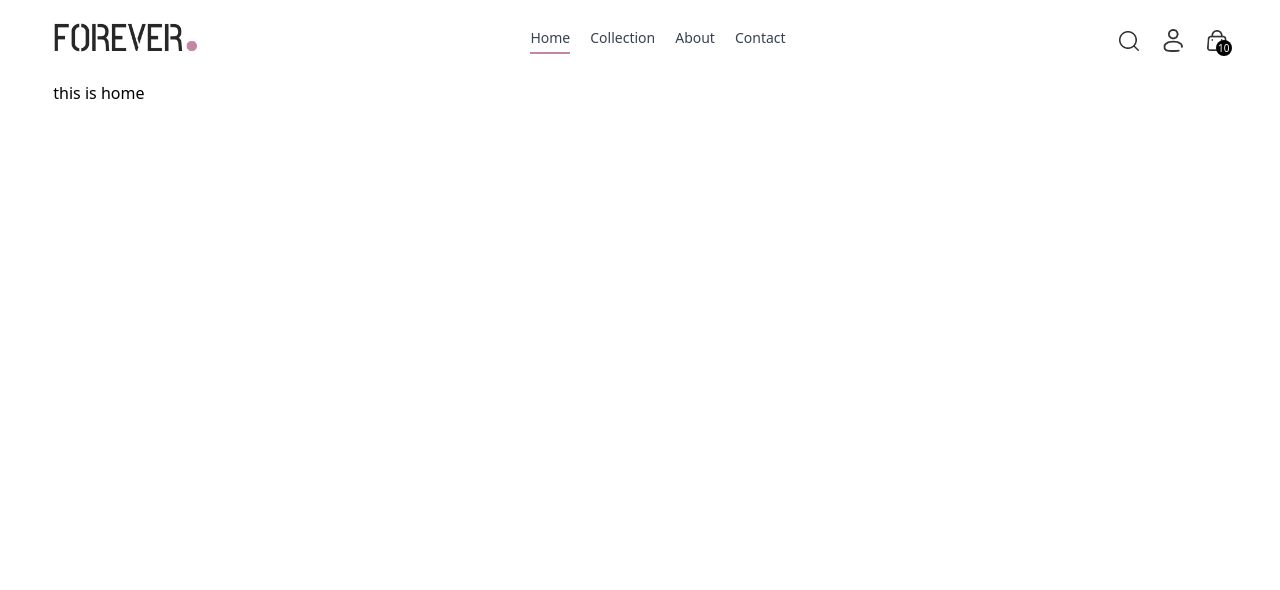
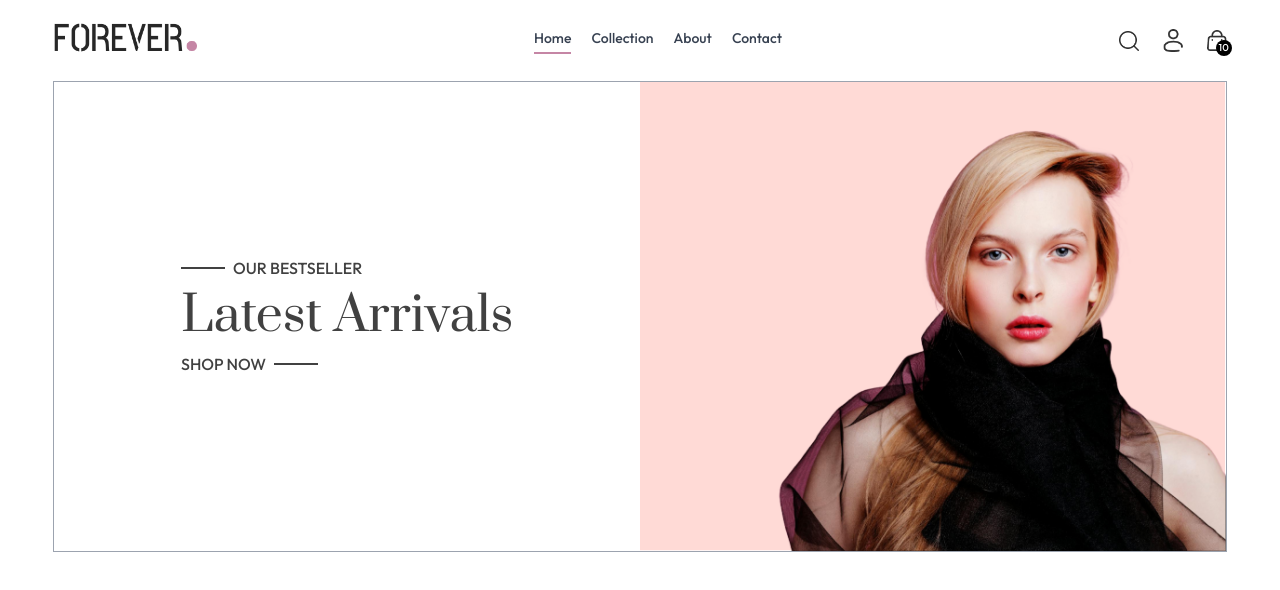
Before and after one commit to purnadebpaul64/ecommerce, a React (Vite) app in the folder frontend/: page / in a window 1280 px wide. Shown: the top 590 px of the page. Built offline with nearby package versions, Linux system fonts and the light colour scheme.

Commit message:
hero section added

```diff
--- a/frontend/src/App.jsx
+++ b/frontend/src/App.jsx
@@ -9,7 +9,7 @@ import Cart from "./pages/Cart";
 import Login from "./pages/Login";
 import PlaceOrder from "./pages/PlaceOrder";
 import Order from "./pages/Order";
-import Navbar from "./components/Navbar";
+import Navbar from "./components/shared/Navbar";
 const App = () => {
   return (
     <div className="w-11/12 mx-auto">
--- /dev/null
+++ b/frontend/src/components/Home/Hero.jsx
@@ -0,0 +1,29 @@
+import React from "react";
+import { assets } from "../../assets/assets";
+
+const Hero = () => {
+  return (
+    <section className="flex flex-col-reverse sm:flex-row border border-gray-400">
+      {/* left side */}
+      <div className="w-full sm:w-1/2 flex items-center justify-center py-10 sm:py-0">
+        <div className="text-[#414141]">
+          <div className="flex items-center gap-2">
+            <p className="w-8 md:w-11 h-[2px] bg-[#414141]"></p>
+            <p className="font-medium text-sm md:text-base">OUR BESTSELLER</p>
+          </div>
+          <h1 className="text-3xl lg:text-5xl leading-relaxed sm:py-3 prata">
+            Latest Arrivals
+          </h1>
+          <div className="flex items-center gap-2">
+            <p className="font-medium text-sm md:text-base">SHOP NOW</p>
+            <p className="w-8 md:w-11 h-[2px] bg-[#414141]"></p>
+          </div>
+        </div>
+      </div>
+      {/* right side */}
+      <img src={assets.hero_img} alt="" className="w-full sm:w-1/2" />
+    </section>
+  );
+};
+
+export default Hero;
--- a/frontend/src/components/Navbar.jsx
+++ b/frontend/src/components/shared/Navbar.jsx
@@ -1,5 +1,5 @@
 import { Link, NavLink } from "react-router-dom";
-import { assets } from "../assets/assets";
+import { assets } from "../../assets/assets";
 import { useState } from "react";
 
 const Navbar = () => {
--- a/frontend/src/index.css
+++ b/frontend/src/index.css
@@ -1,3 +1,4 @@
+@import url("https://fonts.googleapis.com/css2?family=Outfit:wght@100..900&family=Prata&display=swap");
 @tailwind base;
 @tailwind components;
 @tailwind utilities;
@@ -5,3 +6,11 @@
 a.active {
   @apply border-b-2 border-[#C586A5] pb-[4px];
 }
+
+* {
+  font-family: "Outfit", sans-serif;
+}
+
+.prata {
+  font-family: "Prata", serif;
+}
--- a/frontend/src/pages/Home.jsx
+++ b/frontend/src/pages/Home.jsx
@@ -1,10 +1,11 @@
 import React from "react";
+import Hero from "../components/Home/Hero";
 
 const Home = () => {
   return (
-    <div>
-      <h1>this is home</h1>
-    </div>
+    <section>
+      <Hero></Hero>
+    </section>
   );
 };
 
```
